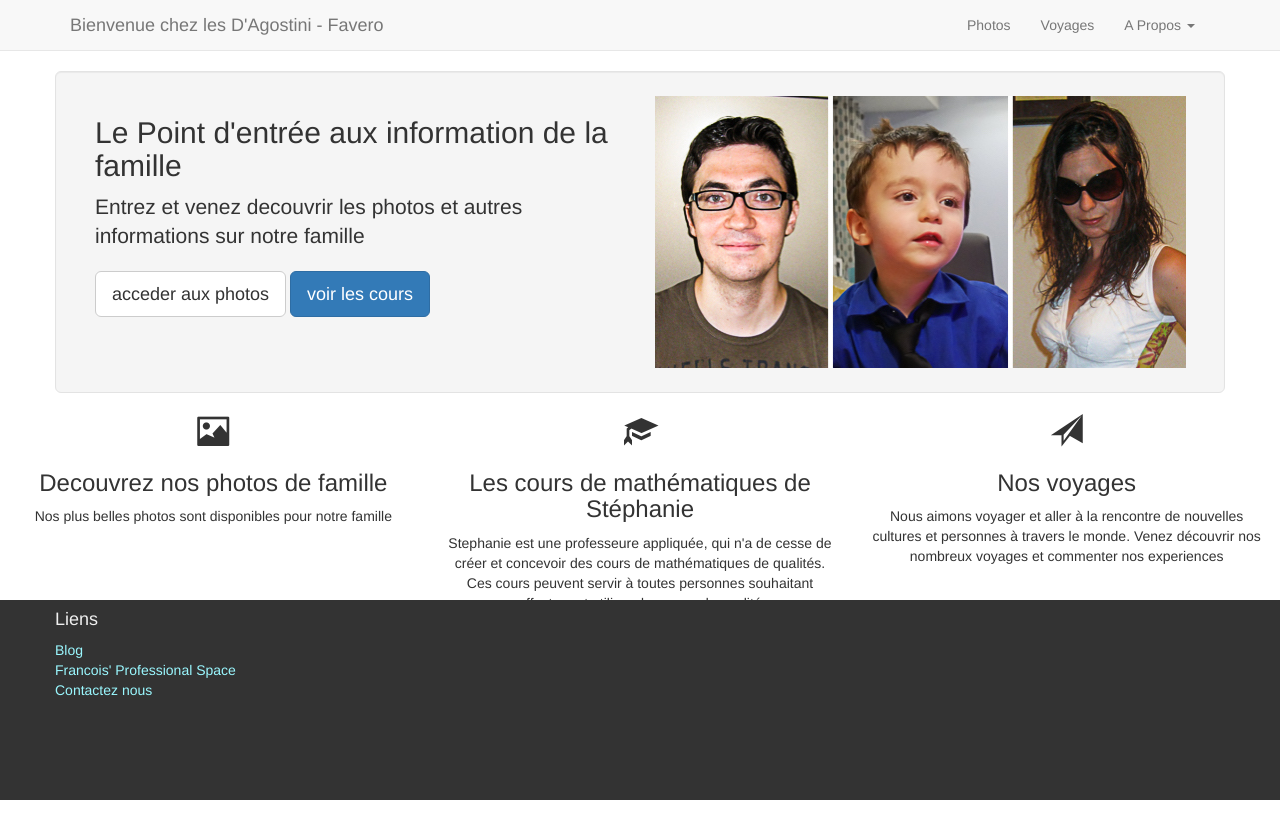
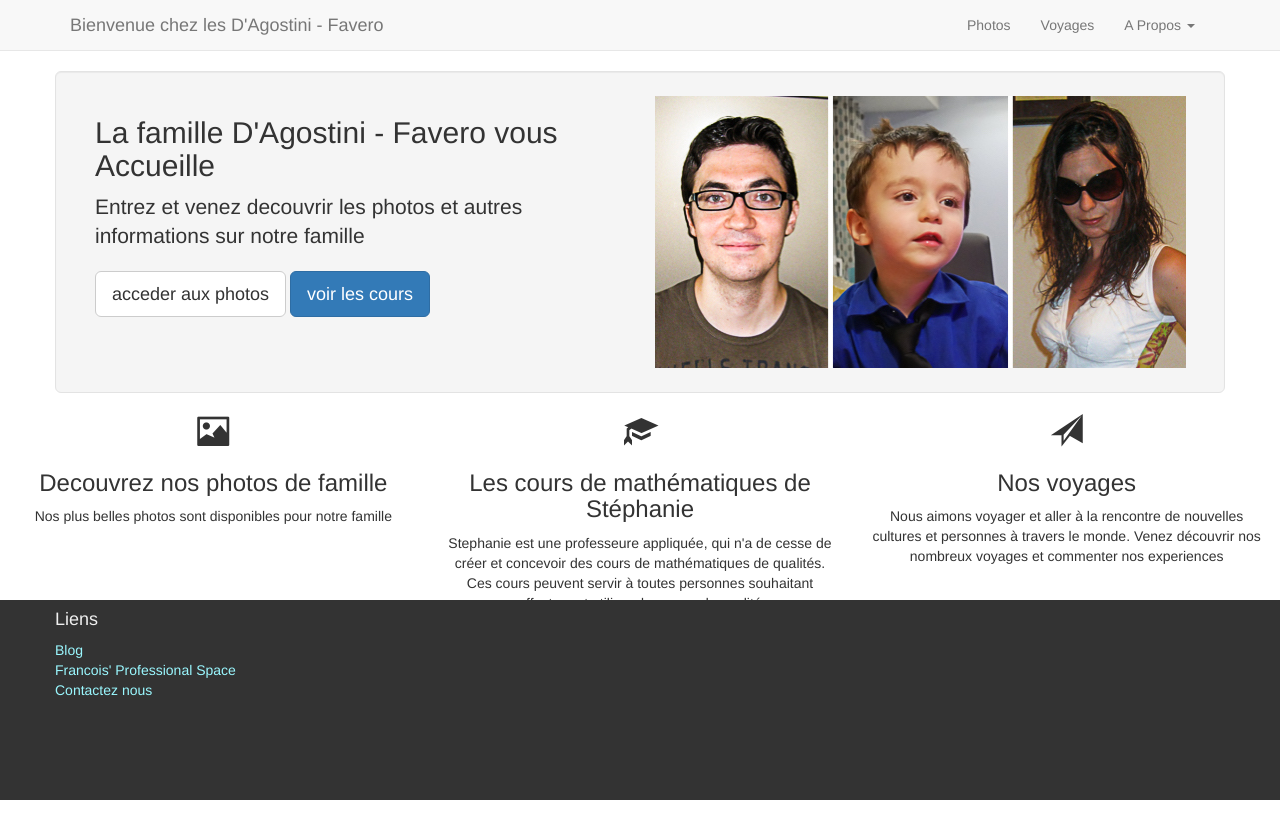
Before and after one commit to fdagosti/personalsite, a plain HTML site: page index.html in a window 1280 px wide. Drawn offline with nearby package versions, Linux system fonts and the light colour scheme.

Commit message:
changed headlines again

```diff
--- a/index.html
+++ b/index.html
@@ -41,7 +41,7 @@
 	<div class="container">
 		<div class="row well well-lg">
 			<div class="col-md-6">
-				<h2>Le Point d'entrée aux information de la famille</h2>
+				<h2>La famille D'Agostini - Favero vous Accueille</h2>
 
 				<p class="lead">Entrez et venez decouvrir les photos et autres informations sur notre famille</p>
 
```
